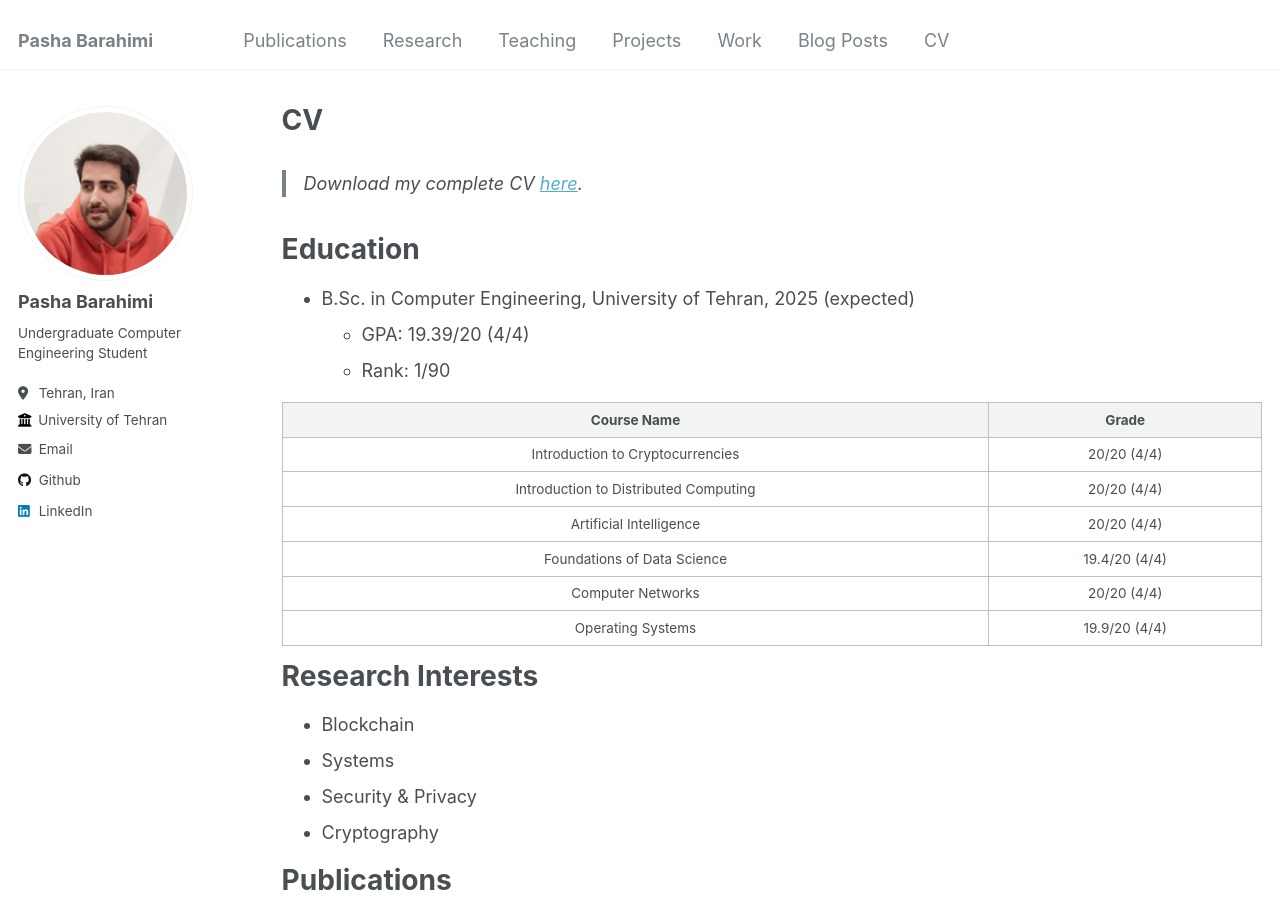
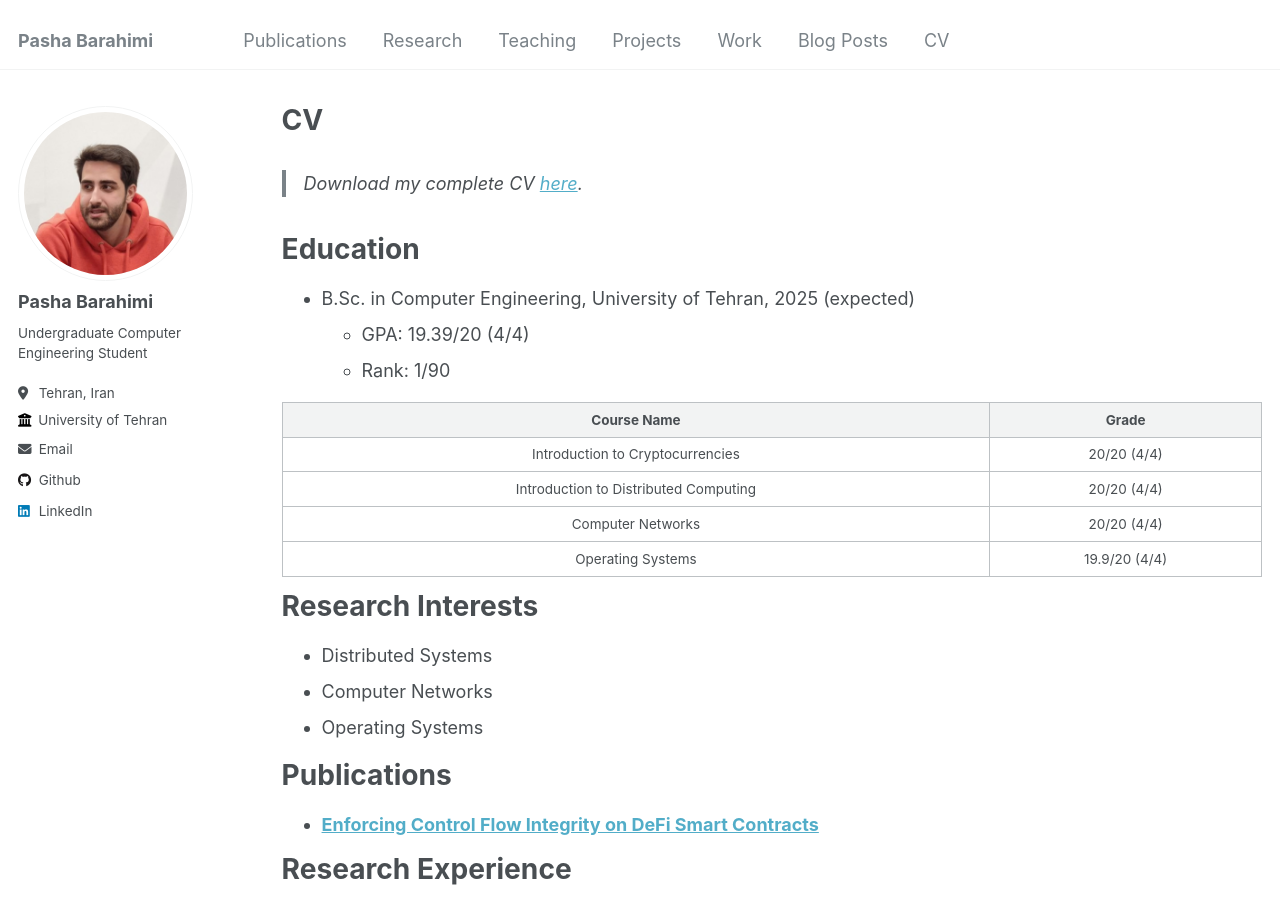
Before and after one commit to PashaBarahimi/PashaBarahimi.github.io, a Jekyll site: the page built from _pages/cv.md, in a window 1280 px wide and 900 px high. Built offline with Jekyll 4.4.1, drawn with Linux system fonts in a browser that asks for light colours.

Commit message:
Update CV

```diff
--- a/_pages/cv.md
+++ b/_pages/cv.md
@@ -22,18 +22,15 @@ Education
 |:-------------------------------------:|:--------------:|
 |    Introduction to Cryptocurrencies   |   20/20 (4/4)  |
 | Introduction to Distributed Computing |   20/20 (4/4)  |
-|         Artificial Intelligence       |   20/20 (4/4)  |
-|       Foundations of Data Science     |  19.4/20 (4/4) |
 |           Computer Networks           |   20/20 (4/4)  |
 |           Operating Systems           |  19.9/20 (4/4) |
 
 Research Interests
 ======
 
-* Blockchain
-* Systems
-* Security & Privacy
-* Cryptography
+* Distributed Systems
+* Computer Networks
+* Operating Systems
 
 Publications
 ======
```
Also changed, not shown: _pages/about.md (+2 -2 lines), 1 other file.
